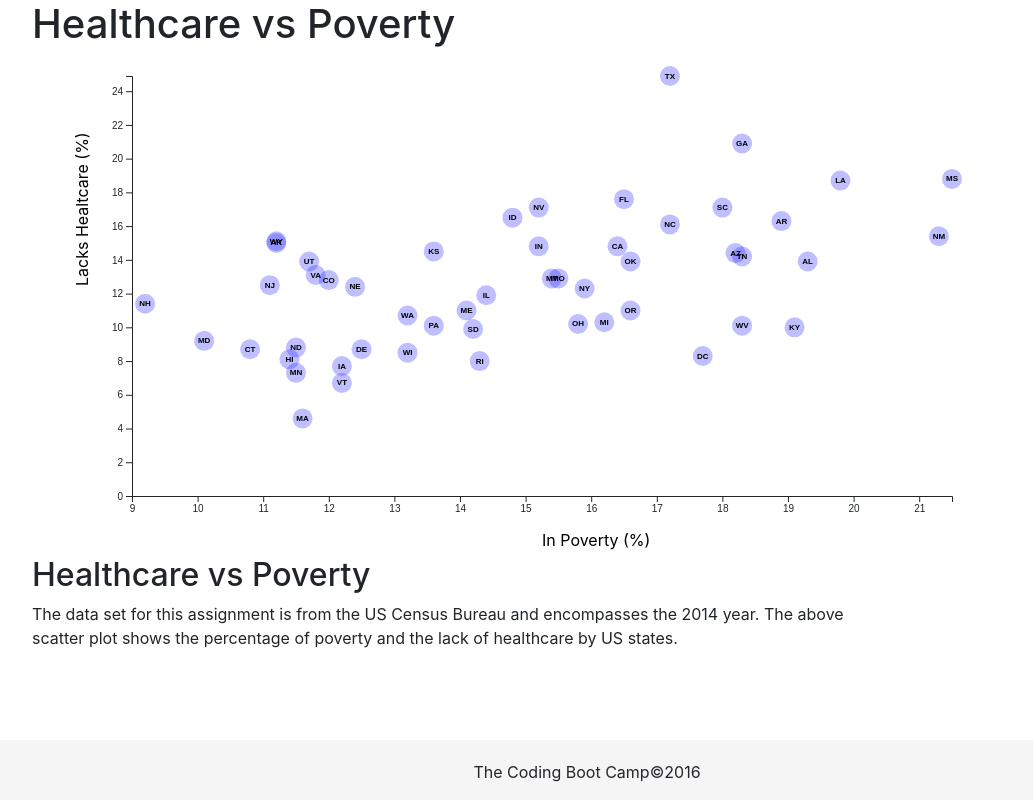
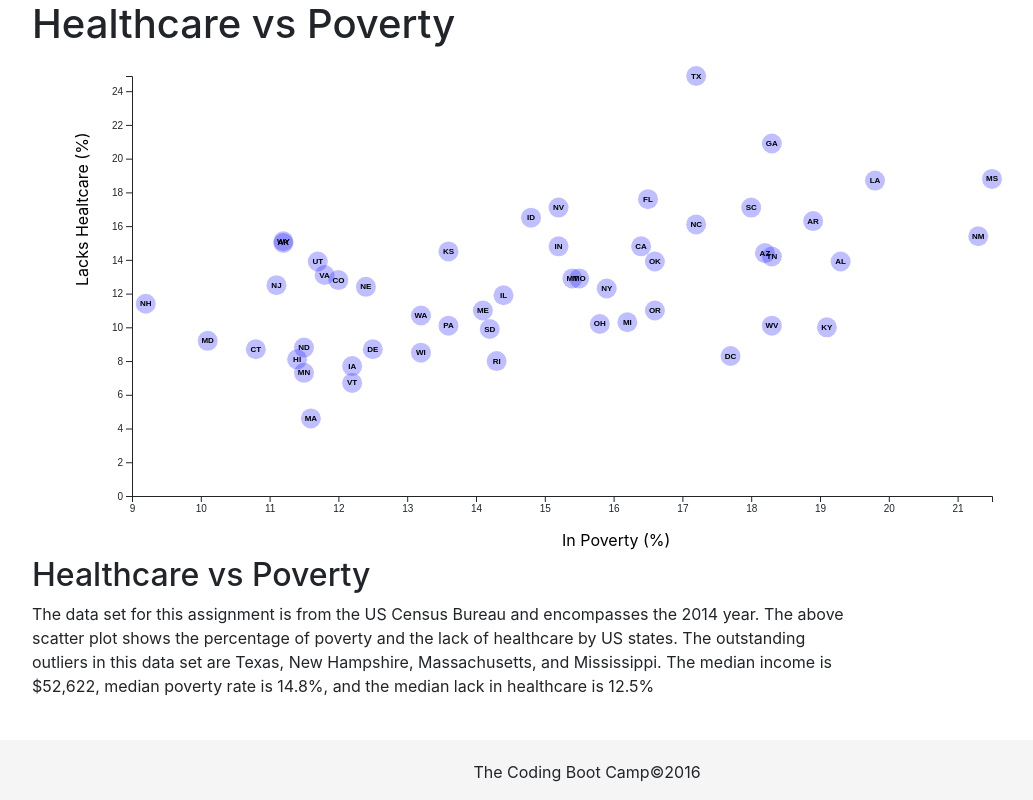
Before and after one commit to crismariano/D3-challenge, a plain HTML site: page StarterCode/index.html in a window 1280 px wide. Shown: the whole page, without its empty margins (53-1086 px from the left). Drawn offline with nearby package versions, Linux system fonts and the light colour scheme.

Commit message:
commit 9

```diff
--- a/StarterCode/assets/js/app.js
+++ b/StarterCode/assets/js/app.js
@@ -1,4 +1,4 @@
-var svgWidth = 960;
+var svgWidth = 1000;
 var svgHeight = 500;
 
 var margin = {
--- a/StarterCode/index.html
+++ b/StarterCode/index.html
@@ -29,7 +29,9 @@
         <div class="article">
           <h2>Healthcare vs Poverty</h2>
           <p>The data set for this assignment is from the US Census Bureau and encompasses the 2014 year. The above scatter plot shows the
-           percentage of poverty and the lack of healthcare by US states.
+           percentage of poverty and the lack of healthcare by US states. The outstanding outliers in this data set are Texas, New Hampshire,
+           Massachusetts, and Mississippi.  The median income is $52,622, median poverty rate is 14.8%, and the median lack in healthcare is 12.5%
+
             </p>
 
           <!-- <p>Pellentesque habitant morbi tristique senectus et netus et malesuada fames ac turpis egestas. Vestibulum tortor
```
